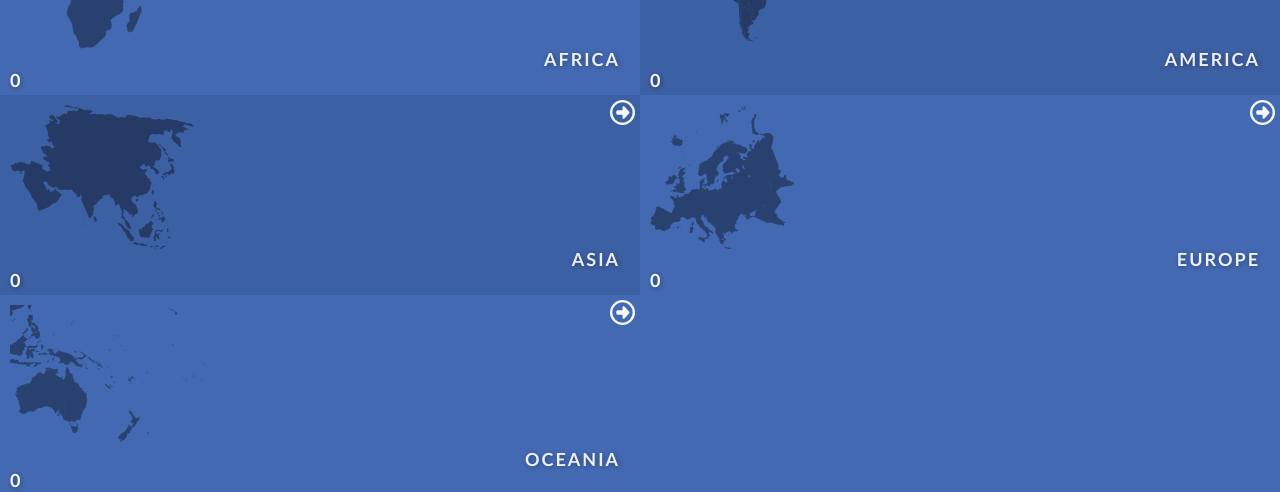
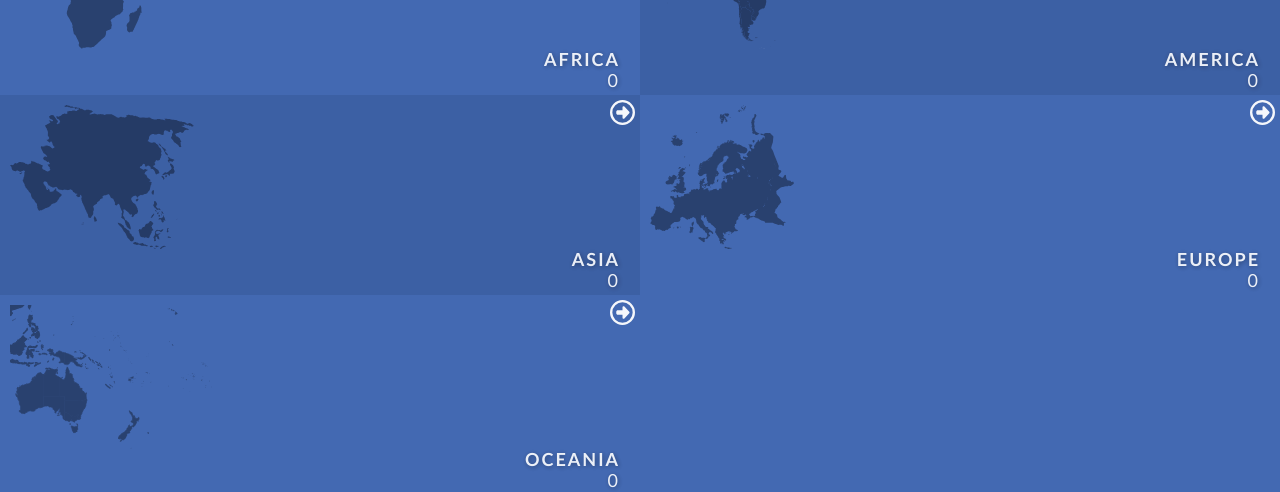
Before and after one commit to Ruthmy/weather-app, a React (Create React App) app: page /#/ in a window 1280 px wide. Shown: the part 378-870 px from the top of the page. Built offline with nearby package versions, Linux system fonts and the light colour scheme; no server answers; a web font is replaced by a local one.

Commit message:
Modified 'index.css' - Added the p.continents__cities selector

```diff
--- a/src/index.css
+++ b/src/index.css
@@ -95,15 +95,19 @@ a:active {
   opacity: 0.95;
 }
 
-p.continents__detail {
+p.continents__detail,
+p.continents__cities {
   font-family: var(--font-two);
   text-align: right;
-  font-weight: 800;
   text-transform: uppercase;
   letter-spacing: 0.2rem;
   text-shadow: 1px 1px 5px rgba(0, 0, 0, 0.4);
   opacity: 0.95;
 }
+
+p.continents__detail { font-weight: 800; }
+
+p.continents__cities { font-weight: 300; }
 
 /* Styles across components */
 
```
